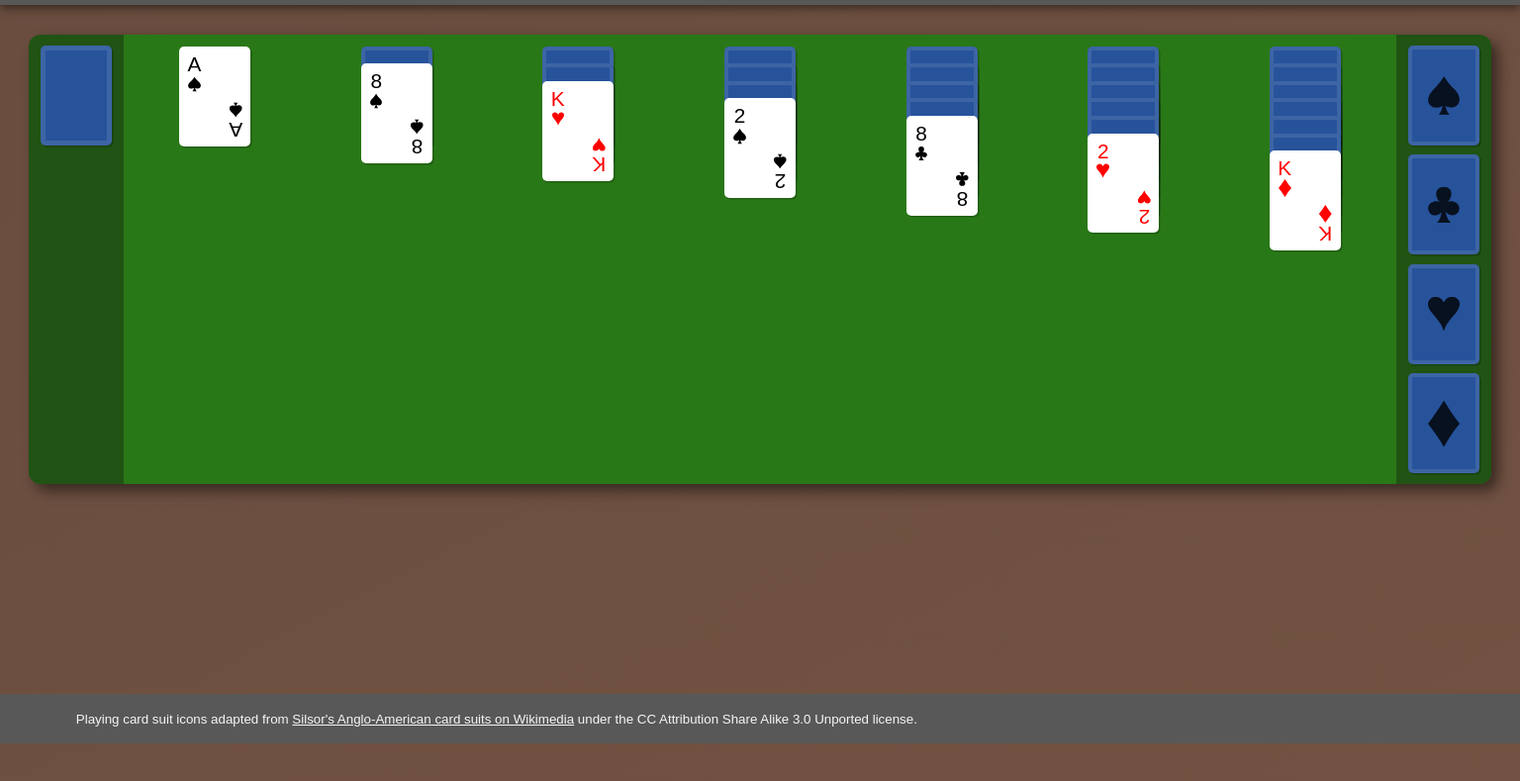
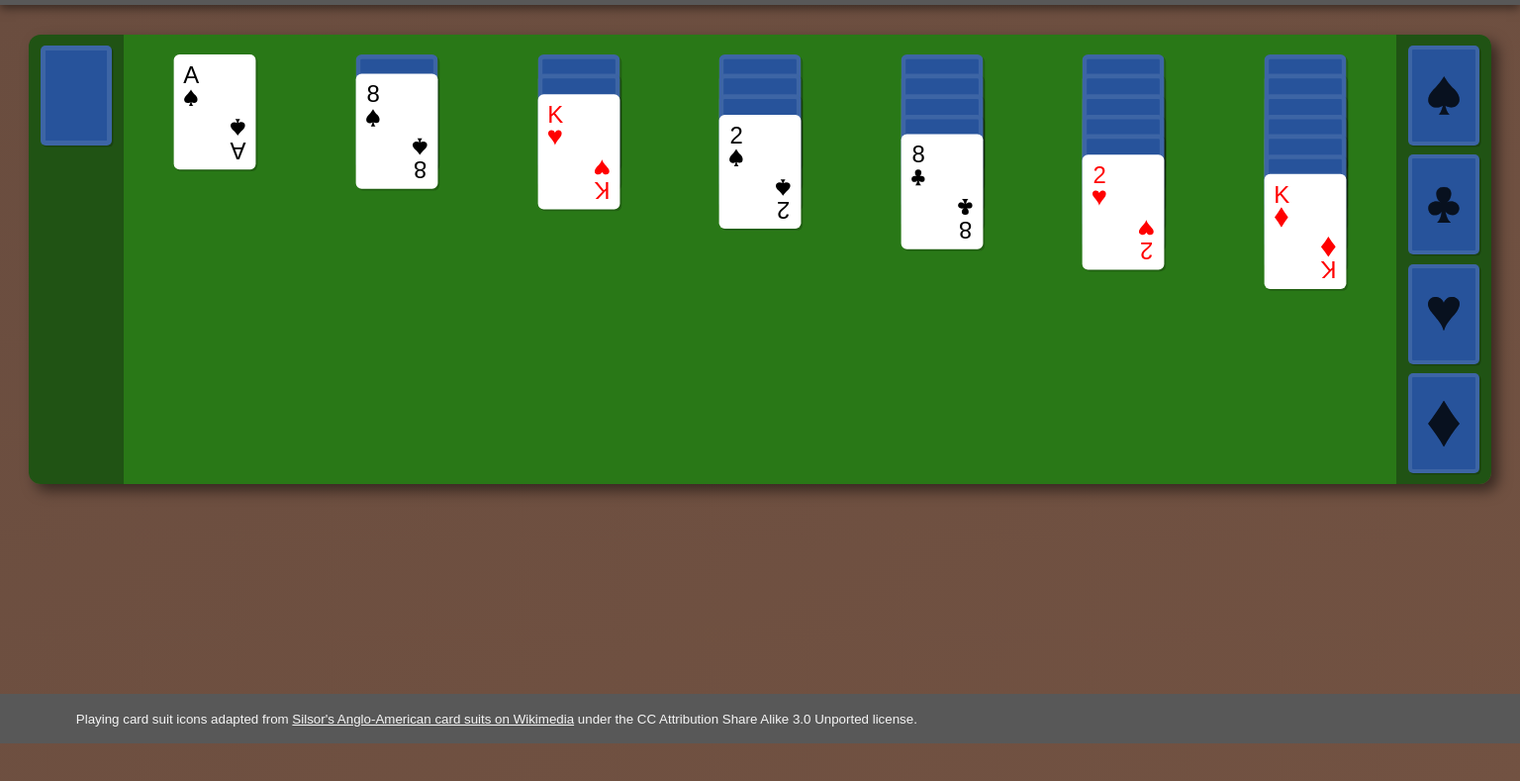
Before and after one commit to SetKu/Solitaire-Electron, a website built with webpack: page public/index.html in a window 1536 px wide. Shown: the part 49-838 px from the top of the page at 99% size. Built offline with nearby package versions, Linux system fonts and the light colour scheme.

Commit message:
Added additional CSS styling.

```diff
--- a/public/style.css
+++ b/public/style.css
@@ -190,3 +190,9 @@ body {
     height: 10rem;
   }
 }
+
+@media only screen and (min-width: 1300px) {
+  .pile {
+    transform: scale(1.15) translateY(2.25rem);
+  }
+}
```
